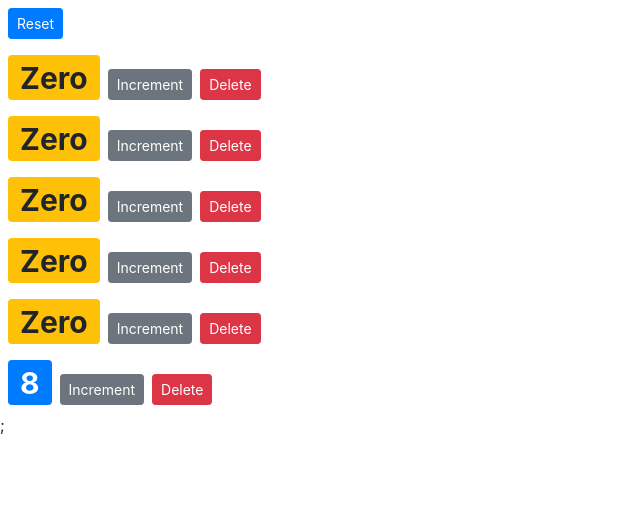
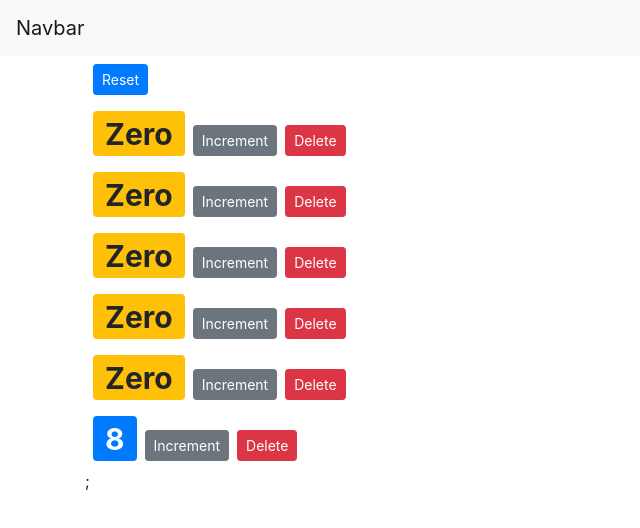
Before and after one commit to yuliangjin1985/counter-app, a React (Create React App) app: page / in a window 1280 px wide. Shown: the top 528 px of the page, without its empty margins (0-640 px from the left). Built offline with nearby package versions, Linux system fonts and the light colour scheme.

Commit message:
modify the layout and add navbar component

```diff
--- a/src/App.js
+++ b/src/App.js
@@ -1,26 +1,18 @@
 import React, { Component } from 'react';
 import logo from './logo.svg';
 import './App.css';
+import Counters from './components/counters';
+import NavBar from './components/navbar';
 
 class App extends Component {
   render() {
     return (
-      <div className="App">
-        <header className="App-header">
-          <img src={logo} className="App-logo" alt="logo" />
-          <p>
-            Edit <code>src/App.js</code> and save to reload.
-          </p>
-          <a
-            className="App-link"
-            href="https://reactjs.org"
-            target="_blank"
-            rel="noopener noreferrer"
-          >
-            Learn React
-          </a>
-        </header>
-      </div>
+      <React.Fragment>
+       <NavBar />
+       <main className="container">
+        <Counters />
+       </main>
+      </React.Fragment>
     );
   }
 }
--- /dev/null
+++ b/src/components/navbar.jsx
@@ -0,0 +1,12 @@
+import React, { Component } from 'react';
+
+class NavBar extends Component {
+    render() {
+        return (
+        <nav className="navbar navbar-light bg-light">
+            <a className="navbar-brand" href="#">Navbar</a>
+        </nav>
+        );
+    }
+}
+export default NavBar;
--- a/src/index.js
+++ b/src/index.js
@@ -4,10 +4,9 @@
 import App from './App';
 import * as serviceWorker from './serviceWorker';
 import 'bootstrap/dist/css/bootstrap.css'
-import Counters from './components/counters'
 
-ReactDOM.render(<Counters />, document.getElementById('root'));
-// ReactDOM.render(<App />, document.getElementById('root'));
+// ReactDOM.render(<Counters />, document.getElementById('root'));
+ReactDOM.render(<App />, document.getElementById('root'));
 
 // If you want your app to work offline and load faster, you can change
 // unregister() to register() below. Note this comes with some pitfalls.
```
Also changed, not shown: 1 other file (tests, documents, lock files or other folders).
